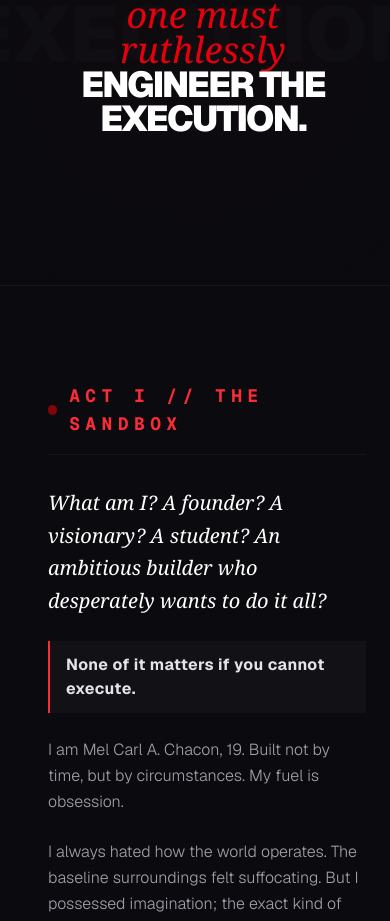
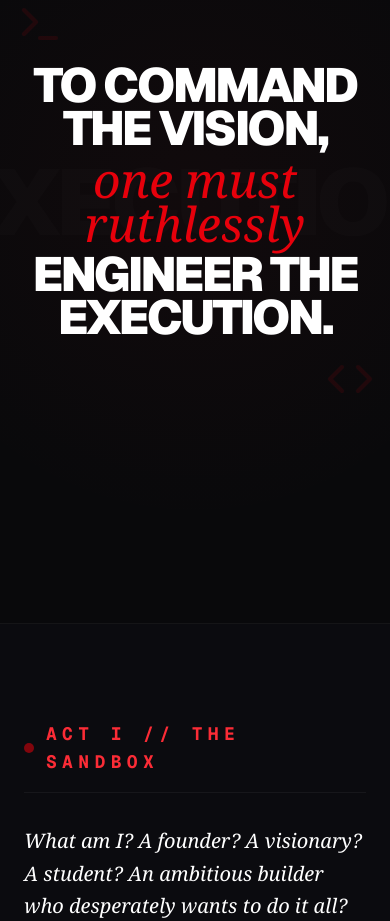
Before and after one commit to kurushimu30/portfolio, a Next.js app: page / in a window 390 px wide. Shown: the part 1064-1985 px from the top of the page. Built offline with nearby package versions, Linux system fonts and the light colour scheme.

Commit message:
Resize each section to fit one scale

```diff
--- a/src/app/page.tsx
+++ b/src/app/page.tsx
@@ -286,7 +286,7 @@ export default function SovereignCharacterPortfolio() {
   const circuitProgress = useSpring(scrollYProgress, { stiffness: 100, damping: 30 });
 
   return (
-    <div className="bg-[#0b0b0f] min-h-screen text-white font-sans selection:bg-red-600 selection:text-white relative pb-10 overflow-hidden">
+    <div className="bg-[#0b0b0f] min-h-screen text-white font-sans selection:bg-red-600 selection:text-white relative pb-10 overflow-hidden snap-y snap-proximity">
 
       {/* ========================================== */}
       {/* GLOBAL BACKGROUND DESIGN SYSTEMS           */}
@@ -312,7 +312,9 @@ export default function SovereignCharacterPortfolio() {
           <motion.path d="M 1400 100 L 1200 100 L 1100 800 L 1500 800" fill="transparent" stroke="rgba(255,255,255,0.1)" strokeWidth="1" strokeDasharray="5,5" />
         </svg>
       </div>
-      <div className="fixed left-4 md:left-12 top-0 bottom-0 w-[1px] bg-white/5 z-0 hidden md:block pointer-events-none">
+
+      {/* MOVED CIRCUIT TO THE RIGHT SIDE */}
+      <div className="fixed right-4 md:right-12 top-0 bottom-0 w-[1px] bg-white/5 z-0 hidden md:block pointer-events-none">
         <motion.div style={{ scaleY: circuitProgress }} className="w-full h-full bg-red-600 origin-top shadow-[0_0_15px_#dc2626]" />
         <motion.div style={{ top: useTransform(circuitProgress, [0, 1], ["0%", "100%"]) }} className="absolute left-1/2 -translate-x-1/2 w-2 h-4 bg-white rounded-full shadow-[0_0_10px_#ffffff]" />
       </div>
@@ -329,9 +331,13 @@ export default function SovereignCharacterPortfolio() {
             <div className="absolute inset-0 rounded-full border border-red-500 scale-150 opacity-0 group-hover:scale-110 group-hover:opacity-100 transition-all" />
           </button>
           <div className="w-3 h-[1px] bg-white/10" />
-          <button onClick={() => scrollTo(reconRef)} className="text-white/40 hover:text-red-500 transition-colors" title="Badge Book"><Swords size={16}/></button>
-          <button onClick={() => scrollTo(projectsRef)} className="text-white/40 hover:text-red-500 transition-colors" title="Projects"><Layers size={16}/></button>
-          <button onClick={() => scrollTo(recordsRef)} className="text-white/40 hover:text-red-500 transition-colors" title="Matrices"><Briefcase size={16}/></button>
+
+          {/* Synchronized Icons */}
+          <button onClick={() => scrollTo(recordsRef)} className="text-white/40 hover:text-red-500 transition-colors" title="Passives"><Briefcase size={16}/></button>
+          <button onClick={() => scrollTo(reconRef)} className="text-white/40 hover:text-red-500 transition-colors" title="Recon"><Swords size={16}/></button>
+          <button onClick={() => scrollTo(projectsRef)} className="text-white/40 hover:text-red-500 transition-colors" title="Architecture"><Layers size={16}/></button>
+          <button onClick={() => scrollTo(dataLogsRef)} className="text-white/40 hover:text-red-500 transition-colors" title="Audit"><Activity size={16}/></button>
+          <div className="w-3 h-[1px] bg-white/10" />
           <button onClick={() => scrollTo(contactRef)} className="text-white/40 hover:text-red-500 transition-colors" title="Contact"><Mail size={16}/></button>
         </div>
       </div>
@@ -339,19 +345,41 @@ export default function SovereignCharacterPortfolio() {
       {/* ========================================== */}
       {/* 01. THE GUILD CHARACTER DASHBOARD HERO     */}
       {/* ========================================== */}
-      <section ref={heroRef} className="relative w-full min-h-screen flex items-center justify-center p-4 md:p-8 pl-4 md:pl-24 overflow-hidden z-20">
+      <section ref={heroRef} className="relative min-h-screen w-full flex items-center justify-center p-4 md:px-24 overflow-hidden z-20 snap-start">
         <div className="absolute top-0 left-1/2 -translate-x-1/2 w-full max-w-4xl h-[70vh] bg-[radial-gradient(ellipse_at_top,_var(--tw-gradient-stops))] from-red-600/10 via-transparent to-transparent blur-[100px] pointer-events-none z-0" />
 
         <div className="relative z-10 w-full max-w-[1400px] h-[85vh] min-h-[680px] bg-[#0b0b0f]/60 backdrop-blur-3xl border border-white/10 rounded-[40px] p-4 flex flex-col md:flex-row gap-4 shadow-2xl">
 
-          <div className={`hidden md:flex w-20 bg-white/[0.02] rounded-[32px] border border-white/5 flex-col items-center py-10 gap-10 transition-opacity duration-300 ${showHud ? 'opacity-0' : 'opacity-100'}`}>
-            <div className="w-10 h-10 bg-white text-black rounded-full flex items-center justify-center mb-4"><Hexagon size={18} className="fill-black" /></div>
-            <div className="flex flex-col gap-8 text-white/30">
-              <button onClick={() => scrollTo(reconRef)} className="hover:text-red-500 transition-colors"><Swords size={22} /></button>
-              <button onClick={() => scrollTo(projectsRef)} className="hover:text-red-500 transition-colors"><Layers size={22} /></button>
-              <button onClick={() => scrollTo(dataLogsRef)} className="hover:text-red-500 transition-colors"><Activity size={22} /></button>
+            <div className={`hidden md:flex w-20 bg-white/[0.02] rounded-[32px] border border-white/5 flex-col items-center py-8 justify-between transition-opacity duration-300 ${showHud ? 'opacity-0' : 'opacity-100'}`}>
+            {/* Top Brand Anchor */}
+            <div className="w-10 h-10 bg-white text-black rounded-full flex items-center justify-center shadow-[0_0_20px_rgba(255,255,255,0.05)]">
+              <Hexagon size={18} className="fill-black" />
             </div>
-            <div className="mt-auto"><Crosshair size={22} className="text-red-600 animate-pulse" /></div>
+
+            {/* Synchronized Main Navigation Cluster */}
+            <div className="flex flex-col items-center gap-6 text-white/30 my-auto">
+              <div className="flex flex-col gap-6">
+                <button onClick={() => scrollTo(recordsRef)} title="Passives" className="hover:text-red-500 hover:scale-110 transition-all duration-200"><Briefcase size={22} /></button>
+                <button onClick={() => scrollTo(reconRef)} title="Recon" className="hover:text-red-500 hover:scale-110 transition-all duration-200"><Swords size={22} /></button>
+                <button onClick={() => scrollTo(projectsRef)} title="Architecture" className="hover:text-red-500 hover:scale-110 transition-all duration-200"><Layers size={22} /></button>
+                <button onClick={() => scrollTo(dataLogsRef)} title="Audit" className="hover:text-red-500 hover:scale-110 transition-all duration-200"><Activity size={22} /></button>
+              </div>
+
+              {/* Structural Section Divider */}
+              <div className="w-6 h-[1px] bg-white/10" />
+
+              {/* Contact Information Interface */}
+              <div className="flex flex-col gap-6">
+                <button onClick={() => scrollTo(contactRef)} title="Contact Info" className="hover:text-red-500 hover:scale-110 transition-all duration-200"><Mail size={22} /></button>
+              </div>
+            </div>
+
+            {/* Bottom Target Interactive / Reticle */}
+            <div className="mt-auto pt-4">
+              <button onClick={() => scrollTo(heroRef)} title="Reset Targeting" className="text-red-600/60 hover:text-red-500 hover:scale-110 transition-all duration-200 group">
+                <Crosshair size={22} className="animate-pulse group-hover:rotate-90 transition-transform duration-300" />
+              </button>
+            </div>
           </div>
 
           <GlassPanel borderLabel="SYS.OP.AVATAR" className="flex-1 flex items-center justify-center relative overflow-hidden bg-gradient-to-b from-transparent to-black/80">
@@ -406,23 +434,27 @@ export default function SovereignCharacterPortfolio() {
       {/* ========================================== */}
       {/* 02. FULL-SCREEN CINEMATIC MASTER QUOTE     */}
       {/* ========================================== */}
-      <section className="min-h-[60vh] w-full flex items-center justify-center relative border-b border-white/5 pl-4 md:pl-24 snap-center overflow-hidden z-20">
-        <div className="absolute inset-0 bg-[radial-gradient(circle_at_center,_rgba(220,38,38,0.02)_0%,_transparent_100%)] pointer-events-none" />
+      <section className="h-screen w-full flex items-center justify-center relative border-b border-white/5 snap-start snap-always bg-zinc-950 overflow-hidden z-30">
+        <div className="absolute inset-0 bg-zinc-950 z-0" />
+        <div className="absolute inset-0 bg-[radial-gradient(circle_at_center,_rgba(220,38,38,0.04)_0%,_transparent_70%)] pointer-events-none z-0" />
 
-        <h1 className="absolute top-1/2 left-1/2 -translate-x-1/2 -translate-y-1/2 text-[20vw] font-black text-white/[0.015] pointer-events-none whitespace-nowrap z-0 select-none">
+        <h1 className="absolute top-1/2 left-1/2 -translate-x-1/2 -translate-y-1/2 text-[24vw] font-black text-white/[0.015] pointer-events-none whitespace-nowrap z-0 select-none tracking-tighter">
           EXECUTION
         </h1>
 
-        <div className="max-w-5xl mx-auto text-center z-10 px-6 relative">
-          <div className="absolute -top-10 -left-10 text-red-600/20"><Terminal size={40} /></div>
-          <div className="absolute -bottom-10 -right-10 text-red-600/20"><Code size={40} /></div>
+        <div className="max-w-5xl mx-auto text-center z-10 px-6 relative w-full">
+          <div className="absolute -top-16 left-4 md:left-0 text-red-600/10"><Terminal size={48} /></div>
+          <div className="absolute -bottom-16 right-4 md:right-0 text-red-600/10"><Code size={48} /></div>
 
           <motion.h2
-            initial={{ opacity: 0, y: 20 }} whileInView={{ opacity: 1, y: 0 }} viewport={{ once: false, margin: "-20%" }} transition={{ duration: 0.8 }}
-            className="text-4xl md:text-6xl lg:text-[80px] font-black text-white leading-[0.95] tracking-tighter uppercase relative z-10"
+            initial={{ opacity: 0, y: 30 }}
+            whileInView={{ opacity: 1, y: 0 }}
+            viewport={{ once: false, margin: "-10%" }}
+            transition={{ duration: 1, ease: [0.16, 1, 0.3, 1] }}
+            className="text-5xl md:text-7xl lg:text-[90px] font-black text-white leading-[0.9] tracking-tighter uppercase relative z-10 select-none"
           >
             To command the vision, <br />
-            <span className="font-serif italic font-light text-red-600 lowercase tracking-normal">one must ruthlessly</span> <br />
+            <span className="font-serif italic font-light text-red-600 lowercase tracking-normal block my-2">one must ruthlessly</span>
             engineer the execution.
           </motion.h2>
         </div>
@@ -431,8 +463,8 @@ export default function SovereignCharacterPortfolio() {
       {/* ========================================== */}
       {/* NARRATIVE ACT I & II: The Foundation       */}
       {/* ========================================== */}
-      <section className="py-24 px-6 md:px-12 lg:px-32 max-w-7xl mx-auto z-20 relative pl-12 md:pl-32">
-        <div className="grid grid-cols-1 md:grid-cols-2 gap-12 lg:gap-20">
+      <section className="min-h-screen w-full flex items-center justify-center py-24 px-6 md:px-24 relative z-20 snap-start">
+        <div className="max-w-7xl mx-auto w-full grid grid-cols-1 md:grid-cols-2 gap-12 lg:gap-20">
             <div className="space-y-6">
                 <div className="flex items-center gap-3 mb-8 border-b border-white/5 pb-4">
                    <div className="w-2.5 h-2.5 bg-red-600 rounded-full animate-pulse" />
@@ -476,8 +508,8 @@ export default function SovereignCharacterPortfolio() {
       {/* ========================================== */}
       {/* 06. EXECUTIVE RECORD (Character Passives)  */}
       {/* ========================================== */}
-      <section ref={recordsRef} className="py-24 px-6 md:px-12 pl-12 md:pl-32 bg-[#09090d]/80 border-y border-white/5 relative z-20 backdrop-blur-sm">
-        <div className="max-w-7xl mx-auto">
+      <section ref={recordsRef} className="min-h-screen w-full flex flex-col justify-center py-24 px-6 md:px-24 bg-[#09090d]/80 border-y border-white/5 relative z-20 backdrop-blur-sm snap-start">
+        <div className="max-w-7xl mx-auto w-full">
 
           <div className="mb-12">
             <span className="text-[10px] font-mono text-red-600 tracking-[0.2em] uppercase mb-4 block">// Verified Records</span>
@@ -531,7 +563,8 @@ export default function SovereignCharacterPortfolio() {
       {/* ========================================== */}
       {/* NARRATIVE ACT III: The Mission Bridge      */}
       {/* ========================================== */}
-      <section className="py-32 px-6 md:px-12 pl-12 md:pl-32 max-w-5xl mx-auto text-center z-20 relative">
+      <section className="min-h-screen w-full flex flex-col justify-center py-32 px-6 md:px-24 relative z-20 snap-start">
+        <div className="max-w-5xl mx-auto w-full text-center">
           <span className="text-red-500 font-mono text-[10px] tracking-[0.3em] uppercase mb-6 block">ACT III // The Target Coordinates</span>
           <h2 className="text-3xl md:text-5xl font-black uppercase tracking-tighter mb-10 text-white">The Mission Framework</h2>
 
@@ -554,13 +587,14 @@ export default function SovereignCharacterPortfolio() {
                &ldquo;I beg to differ. A man who follows the crowd will get no further than the crowd. The man who walks alone is bound to find himself in places no one has ever stepped before.&rdquo;
              </p>
           </div>
+        </div>
       </section>
 
       {/* ========================================== */}
       {/* 03. RECONNAISSANCE: THE PYRAMID BADGE BOOK */}
       {/* ========================================== */}
-      <section ref={reconRef} className="py-24 px-6 md:px-12 pl-12 md:pl-32 relative z-20 border-t border-white/5">
-        <div className="max-w-7xl mx-auto flex flex-col items-center relative z-10">
+      <section ref={reconRef} className="min-h-screen w-full flex flex-col justify-center py-24 px-6 md:px-24 relative z-20 border-t border-white/5 snap-start">
+        <div className="max-w-7xl mx-auto flex flex-col items-center relative z-10 w-full">
 
           <div className="mb-20 text-center relative w-full max-w-2xl">
             <span className="text-[10px] font-mono text-red-600 tracking-[0.2em] uppercase mb-4 block">// Achievement Book</span>
@@ -667,8 +701,8 @@ export default function SovereignCharacterPortfolio() {
       {/* ========================================== */}
       {/* 04. STRATEGIC ALLIANCES                    */}
       {/* ========================================== */}
-      <section className="py-16 border-y border-white/5 bg-[#0a0a0d] pl-12 md:pl-32 pr-6 md:pr-12 relative z-20">
-        <div className="max-w-6xl mx-auto">
+      <section className="py-16 border-y border-white/5 bg-[#0a0a0d] px-6 md:px-24 relative z-20 snap-start">
+        <div className="max-w-6xl mx-auto w-full">
           <h3 className="text-center text-[10px] font-mono text-zinc-400 uppercase tracking-widest mb-12 flex items-center justify-center gap-4">
             <span className="w-8 h-[1px] bg-zinc-700"/> Ecosystem Trust & Alignments <span className="w-8 h-[1px] bg-zinc-700"/>
           </h3>
@@ -685,8 +719,8 @@ export default function SovereignCharacterPortfolio() {
       {/* ========================================== */}
       {/* 05. CORE ENGINEERING (Projects Bento)      */}
       {/* ========================================== */}
-      <section ref={projectsRef} className="py-32 px-6 md:px-12 pl-12 md:pl-32 relative z-20">
-        <div className="max-w-7xl mx-auto">
+      <section ref={projectsRef} className="min-h-screen w-full flex flex-col justify-center py-32 px-6 md:px-24 relative z-20 snap-start border-t border-white/5">
+        <div className="max-w-7xl mx-auto w-full">
 
           <div className="mb-20">
             <span className="text-[10px] font-mono text-red-600 tracking-[0.2em] uppercase mb-4 block">// Phase 2</span>
@@ -787,8 +821,8 @@ export default function SovereignCharacterPortfolio() {
       {/* ========================================== */}
       {/* 07. SYSTEM AUDIT                           */}
       {/* ========================================== */}
-      <section ref={dataLogsRef} className="py-24 px-6 md:px-12 lg:px-32 bg-[#0b0b0f] border-t border-white/5 relative z-20">
-        <div className="max-w-7xl mx-auto pl-0 md:pl-20">
+      <section ref={dataLogsRef} className="min-h-screen w-full flex flex-col justify-center py-24 px-6 md:px-24 bg-[#0b0b0f] border-t border-white/5 relative z-20 snap-start">
+        <div className="max-w-7xl mx-auto w-full">
           <div className="mb-12">
             <h2 className="text-4xl md:text-5xl font-black tracking-tighter uppercase">System Audit.</h2>
             <p className="text-red-600 font-mono text-xs uppercase tracking-widest mt-2">Verified Product Pipelines & Repositories</p>
@@ -817,8 +851,8 @@ export default function SovereignCharacterPortfolio() {
       {/* ========================================== */}
       {/* 08. SECURE CONTACT TERMINAL                */}
       {/* ========================================== */}
-      <footer ref={contactRef} className="py-32 px-6 md:px-12 lg:px-32 bg-[#09090d]/90 relative overflow-hidden border-t border-white/5 z-20 backdrop-blur-xl pl-12 md:pl-32">
-        <div className="max-w-6xl mx-auto relative z-10 pl-0 md:pl-10">
+      <footer ref={contactRef} className="min-h-screen w-full flex flex-col justify-center py-24 px-6 md:px-24 bg-[#09090d]/90 relative overflow-hidden border-t border-white/5 z-20 backdrop-blur-xl snap-start">
+        <div className="max-w-7xl mx-auto relative w-full z-10">
 
           <h1 className="absolute top-10 left-0 text-[18vw] font-black text-white/[0.02] leading-none tracking-tighter uppercase pointer-events-none select-none z-0 whitespace-nowrap">
             CONTACT
```
